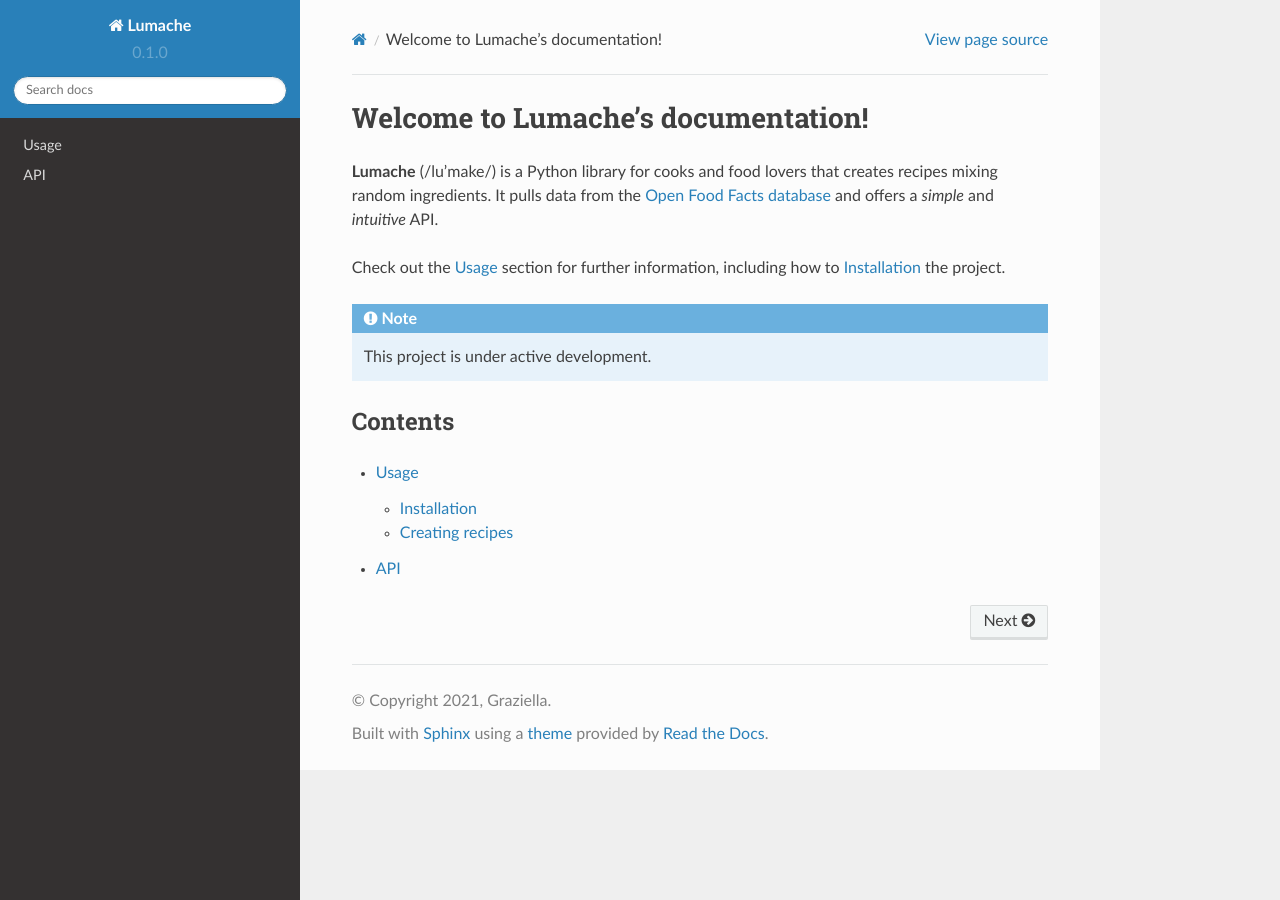
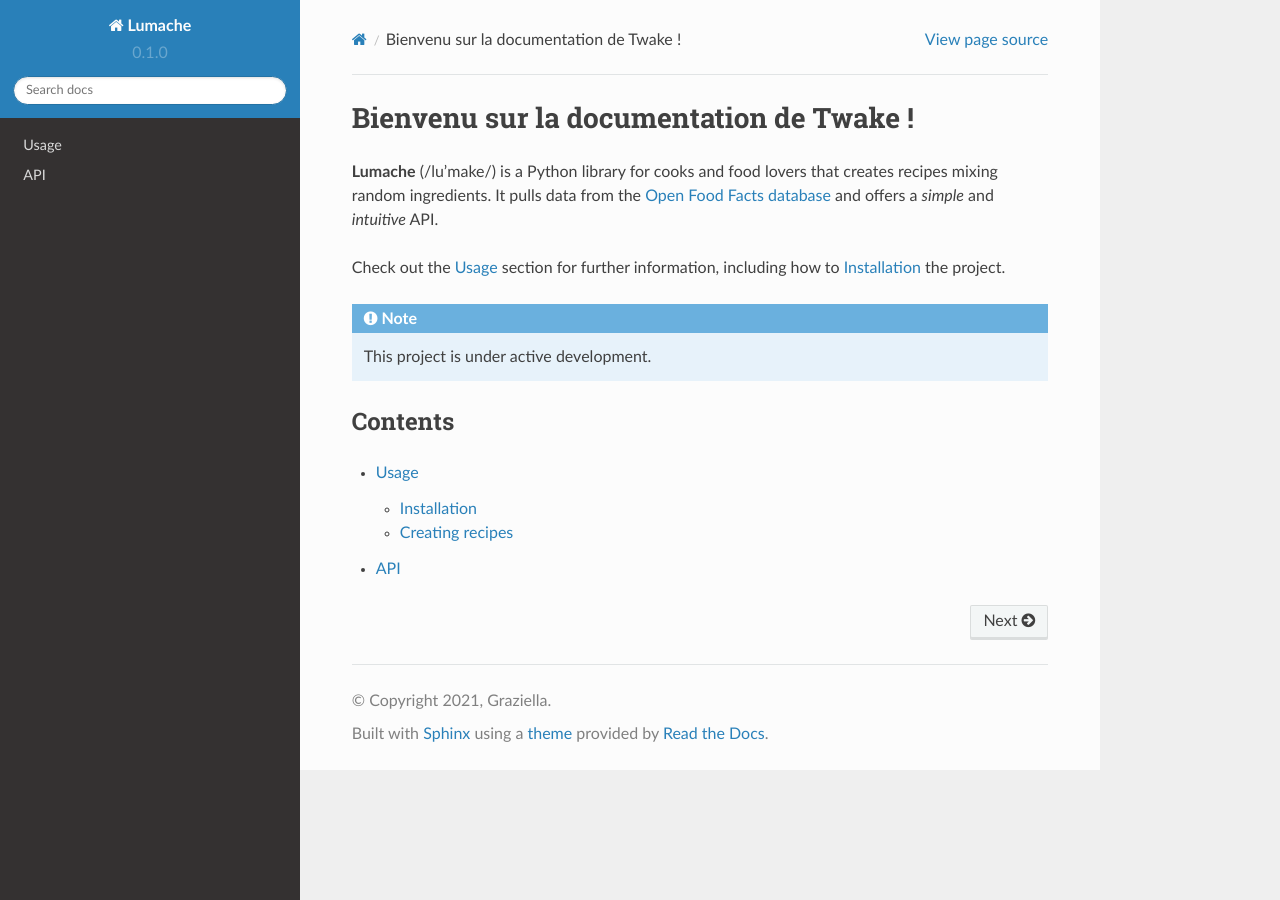
Before and after one commit to linagora/twake-doc-fr, a Sphinx documentation site: the page built from docs/source/index.rst, in a window 1280 px wide. Built offline with Sphinx 7.4.7 and the Read the Docs theme 2.0.0, drawn with Linux system fonts in a browser that asks for light colours.

Commit message:
Update title

```diff
--- a/docs/source/index.rst
+++ b/docs/source/index.rst
@@ -1,4 +1,4 @@
-Welcome to Lumache's documentation!
+Bienvenu sur la documentation de Twake !
 ===================================
 
 **Lumache** (/lu'make/) is a Python library for cooks and food lovers
```
